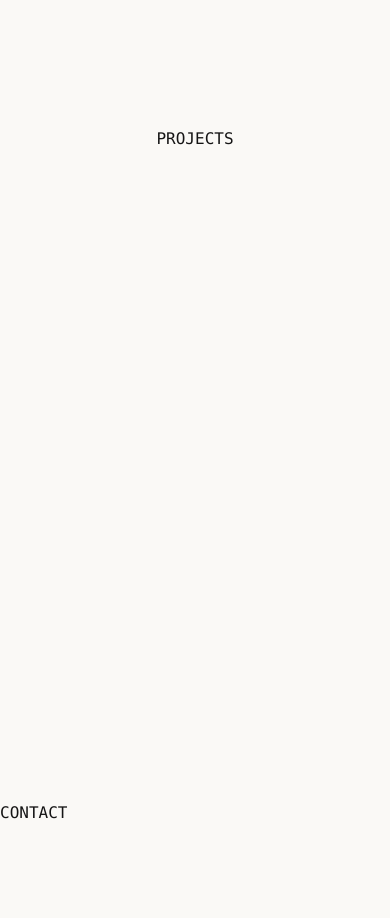
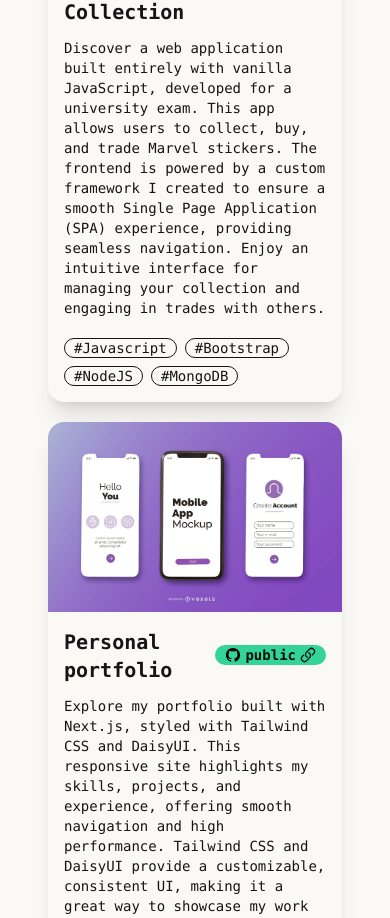
Before and after one commit to star19971124/Portfolio, a Next.js app: page / in a window 390 px wide. Shown: the part 5755-6673 px from the top of the page. Before the commit the page ends 6580 px from the top, so only its background shows below. Built offline with nearby package versions, Linux system fonts and the light colour scheme.

Commit message:
DEV: implemented project section

```diff
--- /dev/null
+++ b/src/app/components/clientComponents/masonryLayout.jsx
@@ -0,0 +1,49 @@
+"use client"
+import {useEffect, useMemo, useState} from "react";
+
+function MasonryLayout({children}) {
+    const [columnCount, setColumnCount] = useState(1)
+    const [columns, setColumns] = useState([])
+
+    useEffect(() => {
+        const updateColumnCount = () => {
+            if (window.innerWidth >= 1024) {
+                setColumnCount(3)
+                return
+            }
+            if (window.innerWidth >= 640) {
+                setColumnCount(2)
+                return
+            }
+            setColumnCount(1)
+        }
+        updateColumnCount()
+        window.addEventListener('resize', updateColumnCount)
+        return () => window.removeEventListener('resize', updateColumnCount)
+    }, [])
+
+    const childrenArray = useMemo(() => [...children], [children]);
+
+    useEffect(() => {
+        const newColumns = Array.from({length: columnCount}, () => [])
+
+        childrenArray.forEach((item, index) => newColumns[index % columnCount].push(item))
+
+        setColumns(newColumns)
+    }, [columnCount])
+
+    return (
+        <div className="flex ">
+            {columns.map((col, colIndex) => (
+                <div key={colIndex} className="flex flex-col w-full md:w-1/2 lg:w-1/3 ">
+                    {col.map((item, itemIndex) => (
+                        <div key={itemIndex} className="mt-5">
+                            {item}
+                        </div>
+                    ))}
+                </div>
+            ))}
+        </div>
+    )
+}
+export default MasonryLayout
--- /dev/null
+++ b/src/app/components/icons/githubIcon.jsx
@@ -0,0 +1,11 @@
+function GithubIcon() {
+    return <svg viewBox="0 0 15 15" fill="none"
+                xmlns="http://www.w3.org/2000/svg" className="inline-block size-4">
+        <path
+            d="M7.49936 0.850006C3.82767 0.850006 0.849976 3.8273 0.849976 7.50023C0.849976 10.4379 2.75523 12.9306 5.39775 13.8104C5.73047 13.8712 5.85171 13.6658 5.85171 13.4895C5.85171 13.3315 5.846 12.9135 5.84273 12.3587C3.99301 12.7604 3.60273 11.4671 3.60273 11.4671C3.30022 10.6988 2.86423 10.4942 2.86423 10.4942C2.26044 10.0819 2.90995 10.0901 2.90995 10.0901C3.57742 10.137 3.9285 10.7755 3.9285 10.7755C4.52167 11.7916 5.48512 11.4981 5.86396 11.3279C5.92438 10.8984 6.09625 10.6053 6.28608 10.4391C4.80948 10.2709 3.25695 9.70063 3.25695 7.15241C3.25695 6.42615 3.51618 5.83298 3.94157 5.368C3.87299 5.1998 3.64478 4.52375 4.00689 3.60807C4.00689 3.60807 4.56494 3.42926 5.83538 4.28941C6.36568 4.14204 6.93477 4.06856 7.50018 4.0657C8.06518 4.06856 8.63386 4.14204 9.16498 4.28941C10.4346 3.42926 10.9918 3.60807 10.9918 3.60807C11.3548 4.52375 11.1266 5.1998 11.0584 5.368C11.4846 5.83298 11.7418 6.42615 11.7418 7.15241C11.7418 9.70716 10.1868 10.2693 8.70571 10.4338C8.94412 10.6392 9.15681 11.045 9.15681 11.6655C9.15681 12.5542 9.14865 13.2715 9.14865 13.4895C9.14865 13.6675 9.26867 13.8745 9.60588 13.8095C12.2464 12.9282 14.15 10.4375 14.15 7.50023C14.15 3.8273 11.1723 0.850006 7.49936 0.850006Z"
+            fill="#000000"
+        />
+    </svg>
+}
+
+export default GithubIcon
--- /dev/null
+++ b/src/app/components/icons/linkIcon.jsx
@@ -0,0 +1,7 @@
+function LinkIcon({enable, className}) {
+    return enable && <svg xmlns="http://www.w3.org/2000/svg" fill="none" viewBox="0 0 24 24" strokeWidth={2} stroke="currentColor" className="size-4">
+        <path strokeLinecap="round" strokeLinejoin="round" d="M13.19 8.688a4.5 4.5 0 0 1 1.242 7.244l-4.5 4.5a4.5 4.5 0 0 1-6.364-6.364l1.757-1.757m13.35-.622 1.757-1.757a4.5 4.5 0 0 0-6.364-6.364l-4.5 4.5a4.5 4.5 0 0 0 1.242 7.244" />
+    </svg>
+}
+
+export default LinkIcon
--- /dev/null
+++ b/src/app/components/projects/projectCard.jsx
@@ -0,0 +1,55 @@
+import GithubIcon from "@/app/components/icons/githubIcon";
+import LinkIcon from "@/app/components/icons/linkIcon";
+
+function ProjectCard({project}) {
+    return <div className="card card-compact text-start bg-base-100 shadow-xl mx-4">
+        <CardFigure project={project}/>
+        <div className="card-body">
+            <h2 className="card-title">{project.title}
+                <CardBadge project={project}/>
+            </h2>
+            <div className="card-description ">
+                {project.description}
+            </div>
+            <div className="card-actions mt-3">
+                {
+                    project.techList.map((t, i) =>
+                        <div key={i} className="badge badge-outline">{`#${t}`}</div>
+                    )
+                }
+            </div>
+        </div>
+    </div>
+}
+
+
+function CardBadge({project}) {
+    return <a
+        href={project.url || "#"}
+        target={project.url ? "_blank" : "_self"}
+        rel={project.url ? "noopener noreferrer" : ""}
+        className={`block ${!project.url ? "pointer-events-none cursor-default" : ""}`}// Previene il comportamento di navigazione
+    >
+        <div className={`badge ${project.isPublic() ? 'badge-success' : 'badge-error'}`}>
+            <GithubIcon className="ml-1"></GithubIcon>
+            <span className="mx-1">{project.getVisibility()}</span>
+            <LinkIcon className="mr-1" enable={project.isPublic()}></LinkIcon>
+        </div>
+    </a>
+
+}
+
+function CardFigure({project}) {
+    return <figure>
+        <a
+            href={project.url || "#"}
+            target={project.url ? "_blank" : "_self"}
+            rel={project.url ? "noopener noreferrer" : ""}
+            className={`block ${!project.url ? "pointer-events-none cursor-default" : ""}`}// Previene il comportamento di navigazione
+        >
+            <img src={project.imageUrl} className={`${project.url ? 'clickable-card' : ''}`}/>
+        </a>
+    </figure>
+}
+
+export default ProjectCard
--- /dev/null
+++ b/src/app/components/projects/projects.jsx
@@ -0,0 +1,33 @@
+import ProjectEntry from "@/model/projectEntry";
+import ProjectCard from "@/app/components/projects/projectCard";
+import MasonryLayout from "@/app/components/clientComponents/masonryLayout";
+
+
+const model = [
+    new ProjectEntry('Marvel Stickers Collection', 'Discover a web application built entirely with vanilla JavaScript, developed for a university exam.\n' +
+        'This app allows users to collect, buy, and trade Marvel stickers.\n' +
+        'The frontend is powered by a custom framework I created to ensure a smooth Single Page Application (SPA) experience, providing seamless navigation.\n' +
+        'Enjoy an intuitive interface for managing your collection and engaging in trades with others.',
+        '/appMockup.jpg', 'https://github.com/MatteoMartinelliMM/afse', ['Javascript', 'Bootstrap', 'NodeJS', 'MongoDB'], false),
+    new ProjectEntry('Personal portfolio', 'Explore my portfolio built with Next.js, styled with Tailwind CSS and DaisyUI.\n' +
+        'This responsive site highlights my skills, projects, and experience, offering smooth navigation and high performance.\n' +
+        'Tailwind CSS and DaisyUI provide a customizable, consistent UI, making it a great way to showcase my work and technical expertise.',
+        '/appMockup.jpg', 'https://github.com/MatteoMartinelliMM/portfolio', ['NextJS', 'TailwindCSS', 'DaisyUI'], false),
+    new ProjectEntry('Team Management & Match Streaming', 'This Flutter-based app was developed to meet my personal needs for managing a football team, available on both mobile and desktop.\n' +
+        'It covers everything from player convocations and individual stats to match streaming via OBS Studio, with custom graphics generated in real-time using FFmpeg.\n' +
+        'The app also automates the creation of post-match video content in both vertical and horizontal formats.\n' +
+        'While initially built for personal use, my goal is to refine and commercialize the app, offering it as a comprehensive tool for coaches, players, and content creators looking to streamline team management and video production.',
+        '/appMockup.jpg', undefined, ['Flutter', 'Bloc', 'Firebase', 'FFmpeg'], false),
+    new ProjectEntry('Trivia Escape', 'Explore a 2D space-themed trivia adventure!\n' +
+        'Guide the ball through intricate mazes by answering questions to unlock paths.\n' ,
+        '/appMockup.jpg', undefined, ['Flutter', 'Bloc', 'NoSQL'], true),
+
+]
+
+function Projects() {
+    return <MasonryLayout>
+        {model.map((item,index) => (<ProjectCard key={index} project={item}></ProjectCard>))}
+    </MasonryLayout>
+}
+
+export default Projects
--- a/src/app/global.css
+++ b/src/app/global.css
@@ -134,3 +134,7 @@ html {
 .divider-media {
     @apply divider-error;
 }
+
+.clickable-card{
+    @apply transform transition-transform duration-300 ease-in-out hover:scale-110 hover:shadow-2xl active:scale-95;
+}
--- a/src/app/page.js
+++ b/src/app/page.js
@@ -2,6 +2,7 @@ import Navbar from "@/app/components/navbar";
 import Landing from "@/app/components/landing";
 import Experience from "@/app/components/experience/experience";
 import Knowledge from "@/app/components/knowledge/knowledge";
+import Projects from "@/app/components/projects/projects";
 
 export default function Home() {
     return <div className="flex flex-col items-center justify-center">
@@ -19,7 +20,7 @@ export default function Home() {
                 <Knowledge></Knowledge></section>
             <section id="projects"
                      className="min-h-screen flex items-center justify-center">
-                <h1>PROJECTS</h1></section>
+                <Projects></Projects></section>
         </div>
         <section id="contact" className="w-screen mt-60">
             <h1>CONTACT</h1></section>
--- /dev/null
+++ b/src/model/projectEntry.js
@@ -0,0 +1,21 @@
+class ProjectEntry {
+    constructor(title, description,imageUrl, url, techList, inProgress = false) {
+        this.title = title;
+        this.description = description;
+        this.imageUrl = imageUrl;
+        this.url = url;
+        this.techList = techList;
+        this.inProgress = inProgress;
+    }
+
+    isPublic() {
+        return this.url && this.url.trim() !== ''
+    }
+
+    getVisibility(){
+        return this.isPublic() ? 'public' : 'private'
+    }
+
+}
+
+export default ProjectEntry
```
Also changed, not shown: public/appMockup.jpg (added).
